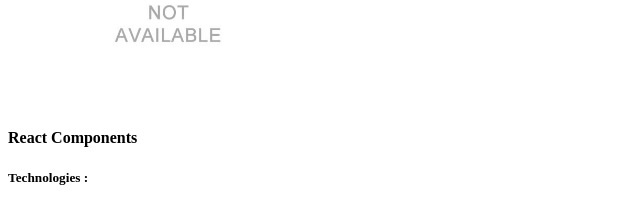
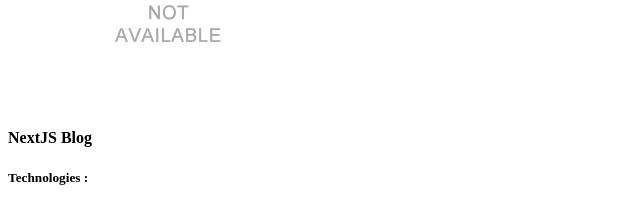
Before and after one commit to zekhoi/portfolio, a Next.js app: page / in a window 1280 px wide. Shown: the part 3640-3846 px from the top of the page, without its empty margins (0-640 px from the left). Built offline with nearby package versions, Linux system fonts and the light colour scheme; some icons are missing.

Commit message:
change project title

```diff
--- a/components/homepage/Projects.js
+++ b/components/homepage/Projects.js
@@ -68,7 +68,7 @@
                         <div className="max-w-xs rounded-lg shadow hover:shadow-lg transform transition duration-500 hover:scale-105 m-2">
                             <Image className="object-cover w-full border-b-2 rounded-b-none rounded" src="/images/projects/not.jpg" alt="React Components" width={320} height={180}/>
                             <div className="px-6 py-4">
-                                <h4 className="mb-3 text-xl font-semibold tracking-tight text-gray-800">React Components</h4>
+                                <h4 className="mb-3 text-xl font-semibold tracking-tight text-gray-800">NextJS Blog</h4>
                                 <h5 className="text-md tracking-tight text-gray-800">Technologies :</h5>
                                 <div className="flex justify-start gap-2 py-2">
                                     <Image src="/images/icons/html5.png" alt="HTML5" width={25} height={25} />
```
